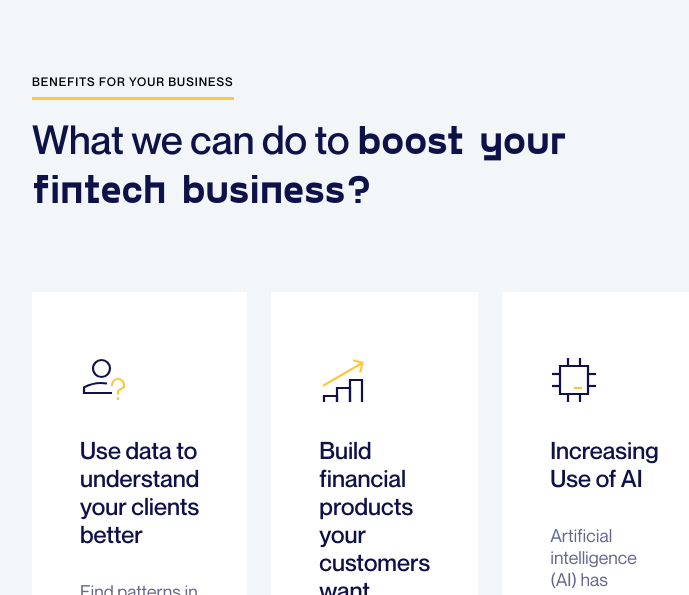
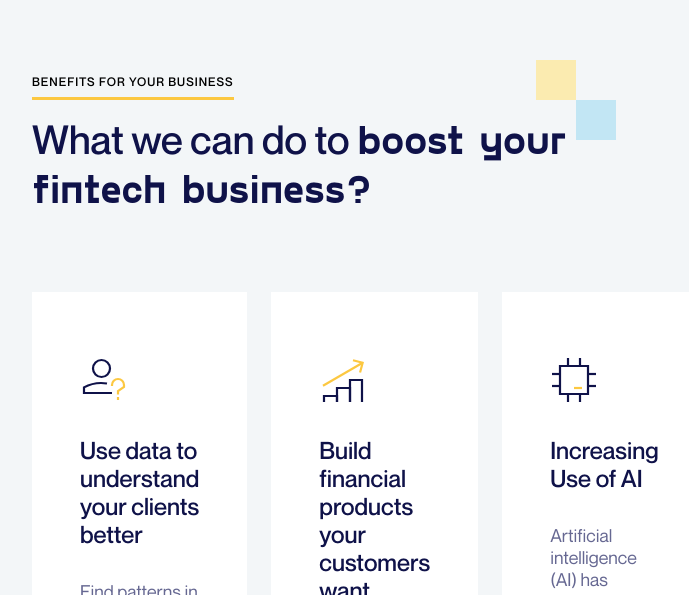
Before and after one commit to Daniel-Bober/WebChefs-2, a Vue app: page / in a window 1280 px wide. Shown: the part 205-800 px from the top of the page, without its empty margins (316-1005 px from the left). Built offline with nearby package versions, Linux system fonts and the light colour scheme.

Commit message:
fix: add background image

```diff
--- a/src/components/fintechSections/BenefitsSection/BenefitsSection.vue
+++ b/src/components/fintechSections/BenefitsSection/BenefitsSection.vue
@@ -3,7 +3,7 @@
     <div class="benefits-section__wrapper">
 
       <div class="headline">
-        <div class="wrapper">
+        <div>
           <div class="section-name">benefits for your business</div>
         </div>
 
@@ -96,9 +96,9 @@
             <div class="white-square secondary"></div>
           </div>
         </div>
-
       </div>
 
+      <img class="color-squares-bg" src="../../../assets/images/squares-background.svg" alt="background image">
     </div>
   </div>
 </template>
@@ -127,7 +127,7 @@ import TheBenefit from "@/components/fintechSections/BenefitsSection/TheBenefit.
       flex-direction: column;
       gap: 24px;
 
-      .wrapper {
+
       .section-name {
         padding-bottom: 8px;
         display: inline;
@@ -136,7 +136,7 @@ import TheBenefit from "@/components/fintechSections/BenefitsSection/TheBenefit.
         letter-spacing: 1px;
         text-transform: uppercase;
       }
-      }
+
 
       .title {
         font-size: $font-40px;
@@ -221,6 +221,7 @@ import TheBenefit from "@/components/fintechSections/BenefitsSection/TheBenefit.
             right: 0;
             background-color: $primary-w;
           }
+
           .white-square.secondary {
             bottom: 40px;
             right: 40px;
@@ -249,6 +250,15 @@ import TheBenefit from "@/components/fintechSections/BenefitsSection/TheBenefit.
       opacity: 0;
     }
 
+    .color-squares-bg {
+      width: 80px;
+      height: 80px;
+      position: absolute;
+      top: 118px;
+      right: 308px;
+
+    }
+
   }
 }
 </style>
```
Also changed, not shown: src/assets/images/squares-background.svg (added). Lines whose indentation alone changed are shown as unchanged.
